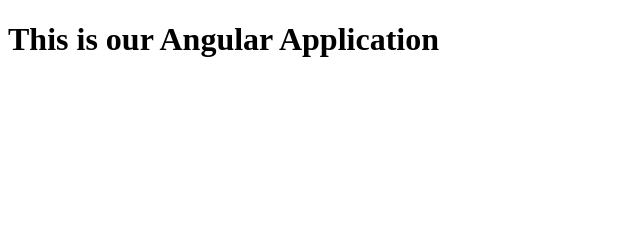
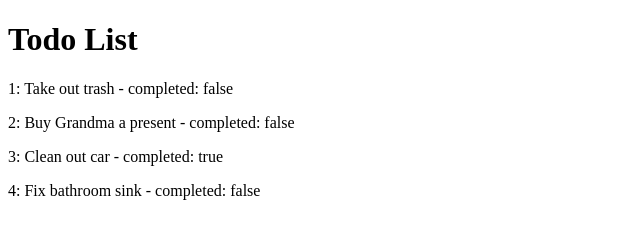
Before and after one commit to jasonkwong11/angular_todo_list, a website: page index.html in a window 1280 px wide. Shown: the whole page, without its empty margins (0-640 px from the left). Drawn offline with nearby package versions, Linux system fonts and the light colour scheme.

Commit message:
built list controller

```diff
--- a/index.html
+++ b/index.html
@@ -4,7 +4,18 @@
     <title>To Do List</title>
   </head>
   <body ng-app="todoApp">
-    <h1>This is our Angular Application</h1>
+    <div ng-controller="ListController as vm">
+      <h1> {{ vm.list.name }} </h1>
 
+      <div ng-repeat="task in vm.list.tasks | orderBy: '$index'">
+        <p>
+          {{ $index + 1 }}: {{ task.name }} - completed: {{ task.complete }}
+        </p>
+      </div>
+    </div>
+
+    <script src="./js/angular.js"></script>
+    <script src="./js/app/app.js"></script>
+    <script src="./js/app/list/list.controller.js"></script>
   </body>
 </html>
--- /dev/null
+++ b/js/app/list/list.controller.js
@@ -0,0 +1,34 @@
+angular
+  .module('todoApp')
+  .controller('ListController', ListController);
+
+function ListController() {
+  var vm = this;
+
+  vm.list = {
+  name: "Todo List",
+  tasks: [
+    {
+      id: 1,
+      name: 'Take out trash',
+      complete: false
+    },
+    {
+      id: 2,
+      name: 'Buy Grandma a present',
+      complete: false
+    },
+    {
+      id: 3,
+      name: 'Clean out car',
+      complete: true
+    },
+    {
+      id: 4,
+      name: 'Fix bathroom sink',
+      complete: false
+    }
+  ]
+}
+
+}
```
Also changed, not shown: notes.md (added, +30 -0 lines).
